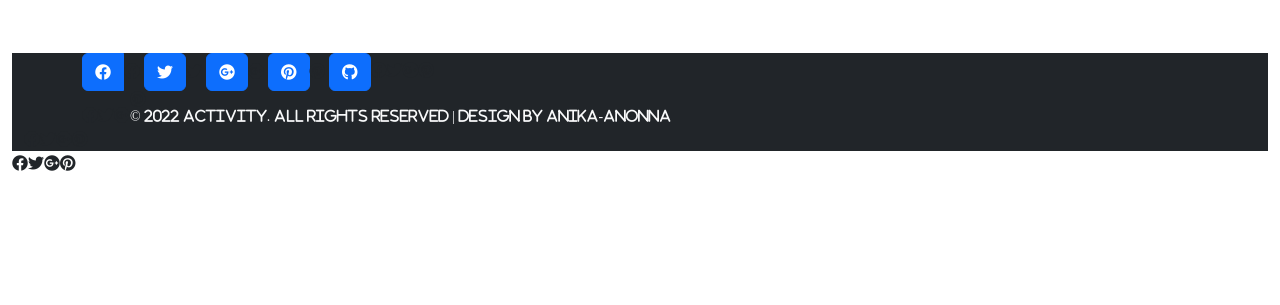
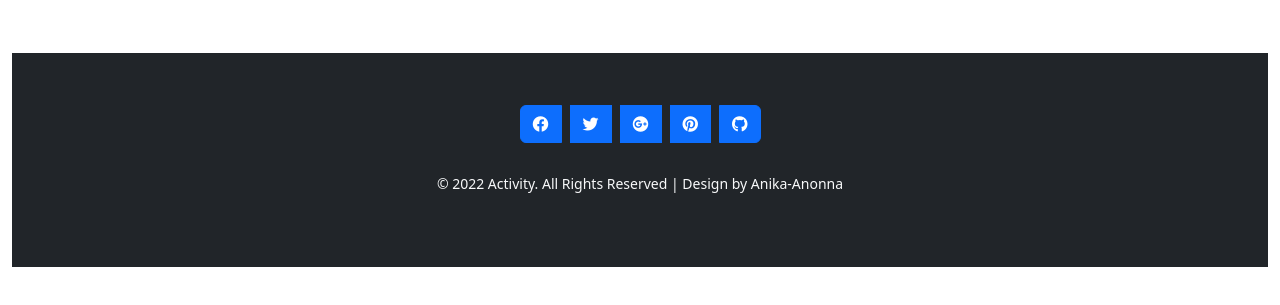
Before and after one commit to Anika-Anonna/Activity, a plain HTML site: page index.html in a window 1280 px wide. Shown: the part 5489-5794 px from the top of the page. Before the commit the page ends 5712 px from the top, so only its background shows below. Drawn offline with nearby package versions, Linux system fonts and the light colour scheme.

Commit message:
Update index.html

```diff
--- a/index.html
+++ b/index.html
@@ -390,19 +390,19 @@
     </section>
     <!-- Contact end -->
     <!-- footer start -->
-    <footer class="container-fluid bg-dark">
+    <footer class="container-fluid bg-dark py-5">
         <div class="container">
-            <div>
-                <div class="btn-group" role="group" aria-label="Basic example">
-                    <button type="button" class="btn btn-primary"><i class="fa-brands fa-facebook fa-2"></button>
-                    <button type="button" class="btn btn-primary"><i class="fa-brands fa-twitter fa-2"></button>
-                    <button type="button" class="btn btn-primary"><i class="fa-brands fa-google-plus fa-2"></button>
-                    <button type="button" class="btn btn-primary"><i class="fa-brands fa-pinterest fa-2"></button>
-                    <button type="button" class="btn btn-primary"><i class="fa-brands fa-github fa-2"></i></button>
+            <div class="text-center">
+                <div class="btn-group " role="group" aria-label="Basic example">
+                    <button type="button" class="btn btn-primary m-1"><i class="fa-brands fa-facebook fa-2"></i></button>
+                    <button type="button" class="btn btn-primary m-1"><i class="fa-brands fa-twitter fa-2"></i></button>
+                    <button type="button" class="btn btn-primary m-1"><i class="fa-brands fa-google-plus fa-2"></i></button>
+                    <button type="button" class="btn btn-primary m-1"><i class="fa-brands fa-pinterest fa-2"></i></button>
+                    <button type="button" class="btn btn-primary m-1"><i class="fa-brands fa-github fa-2"></i></button>
                   </div>
             </div>
 
-            <div class="">
+            <div class="text-center py-4">
                 <small class="text-center text-light">© 2022 Activity. All Rights Reserved | Design by <a href="https://github.com/Anika-Anonna" class="text-decoration-none text-light">Anika-Anonna</a></small>
             </div>
         </div>
```
